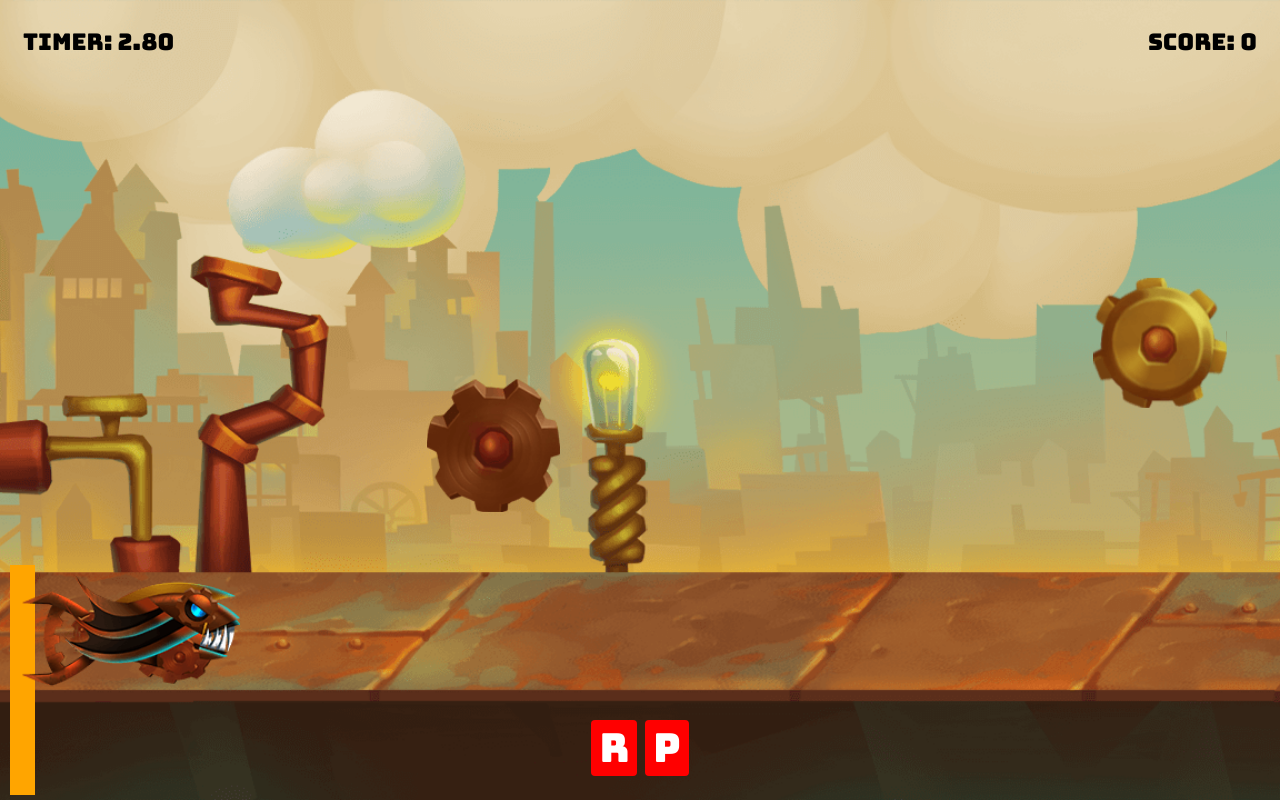
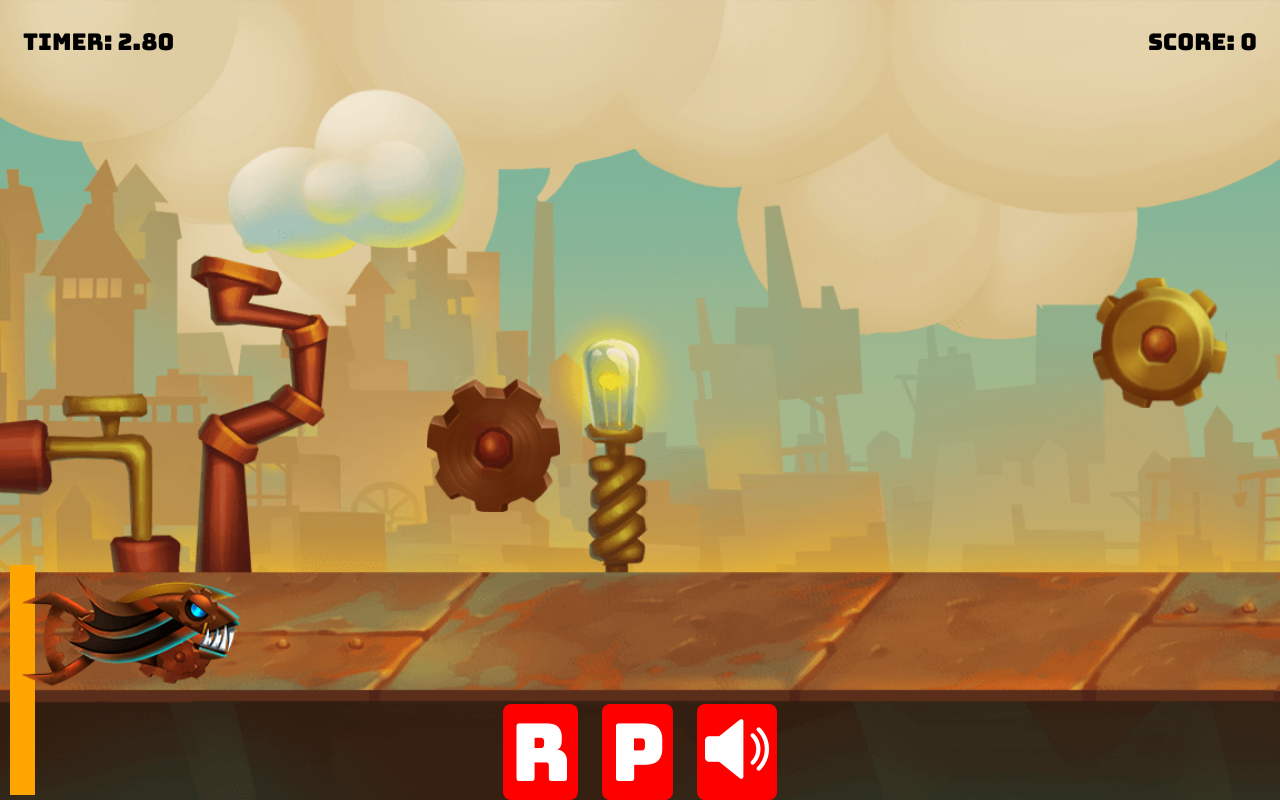
Before and after one commit to JurgitaE/flappy-bird-mobile, a website with bundled scripts: page index.html in a window 1280 px wide. Both pictures are taken after a click on the button "Play game". Built offline with nearby package versions, Linux system fonts and the light colour scheme.

Commit message:
sound controls and button, buttons container styling, sound bug fix

```diff
--- a/index.html
+++ b/index.html
@@ -67,6 +67,7 @@
         <div class="controls-container" id="controls-container">
             <span id="retry">R</span>
             <span id="pause">P</span>
+            <span id="sound"><img src="./img/volume.png" alt="" /></span>
         </div>
         <script src="script.js" type="module" defer></script>
     </body>
--- a/javascript/AudioControl.js
+++ b/javascript/AudioControl.js
@@ -12,7 +12,7 @@ class AudioControl {
         this.flapSounds = [this.flap1, this.flap2, this.flap3, this.flap4, this.flap5];
     }
     play(sound) {
-        if (!this.game.isPaused) {
+        if (this.game.hasStarted && this.game.soundOn && !this.game.isPaused) {
             sound.currentTime = 0;
             sound.play();
         }
--- a/javascript/Game.js
+++ b/javascript/Game.js
@@ -39,7 +39,7 @@ class Game {
         this.isPaused = false;
         this.visibilityChanged = false;
         this.hasStarted = false;
-
+        this.soundOn = true;
         this.resize(window.innerWidth, window.innerHeight);
     }
     resize(width, height) {
--- a/javascript/InputHandler.js
+++ b/javascript/InputHandler.js
@@ -6,8 +6,19 @@ class InputHandler {
         this.controls = document.getElementById('controls-container');
         this.retry = document.getElementById('retry');
         this.pause = document.getElementById('pause');
+        this.sound = document.getElementById('sound');
+
         this.keysPressed = [];
 
+        this.sound.addEventListener('click', () => {
+            if (this.game.soundOn) {
+                this.game.soundOn = false;
+                document.querySelector('#sound img').src = './img/mute.png';
+            } else {
+                this.game.soundOn = true;
+                document.querySelector('#sound img').src = './img/volume.png';
+            }
+        });
         this.btn.addEventListener('click', () => {
             this.intro.style.display = 'none';
             this.controls.style.display = 'flex';
--- a/style.css
+++ b/style.css
@@ -140,22 +140,27 @@ p {
     align-items: center;
     bottom: 0;
     left: 0;
-    width: 100%;
-    height: 13vh;
+    left: 50%;
+    transform: translateX(-50%);
     z-index: 2;
     font-size: 16px;
 }
 .controls-container span {
     display: inline-block;
-    font-size: 2em;
+    font-size: 10vh;
+
     line-height: 1;
     color: white;
     background-color: hsl(0, 100%, 50%);
     cursor: pointer;
-    padding: 0.2em;
-    margin: 0 0.1em;
+    padding: 0.1em;
+    margin: 0 0.15em;
     border-radius: 0.1em;
     user-select: none;
+}
+span img {
+    max-width: 8vh;
+    filter: invert(100%) sepia(0%) saturate(4036%) hue-rotate(241deg) brightness(104%) contrast(105%);
 }
 .controls-container span:hover {
     background-color: hsl(0, 100%, 40%);
```
Also changed, not shown: img/mute.png (added), img/volume.png (added).
